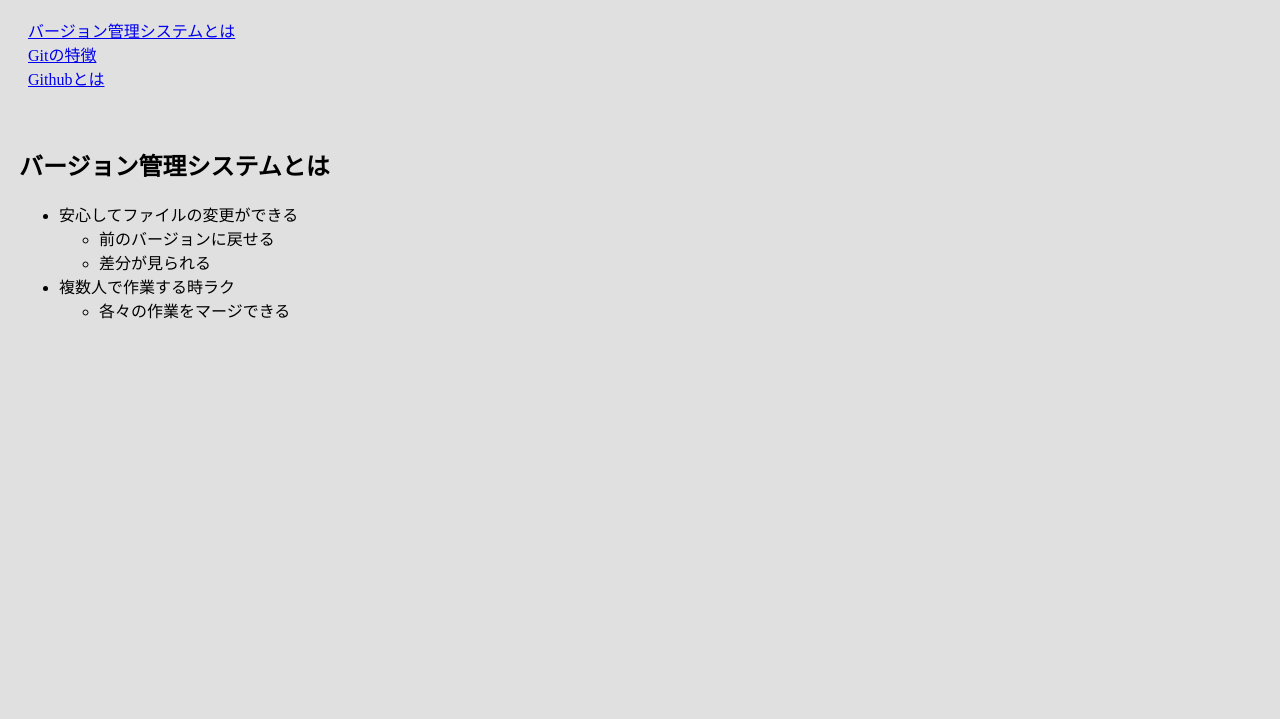
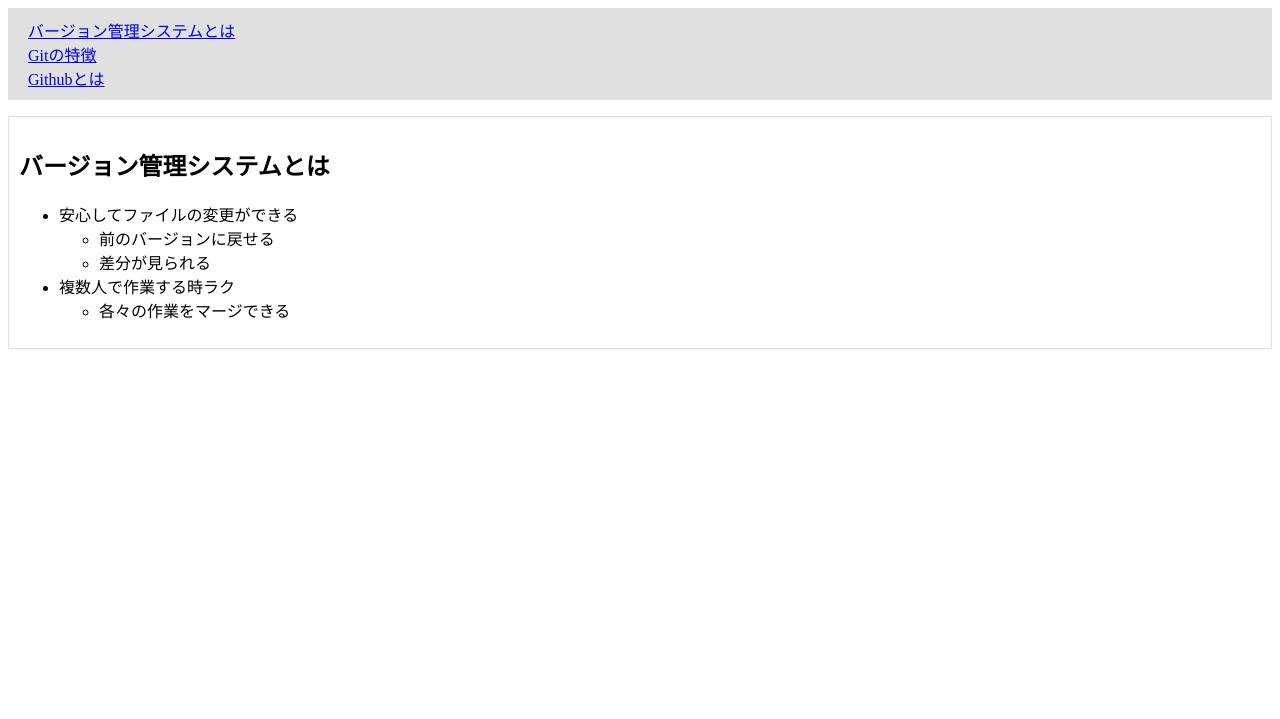
Before and after one commit to yukimikato/git_practice, a plain HTML site: page index.html in a window 1280 px wide. Shown: the part 81-800 px from the top of the page. Drawn offline with Linux system fonts and the light colour scheme.

Commit message:
メニューエリアの背景色を修正

```diff
--- a/css/common.css
+++ b/css/common.css
@@ -1,4 +1,4 @@
-body {
+nav{
 	background: #e0e0e0;
 }
 
```
